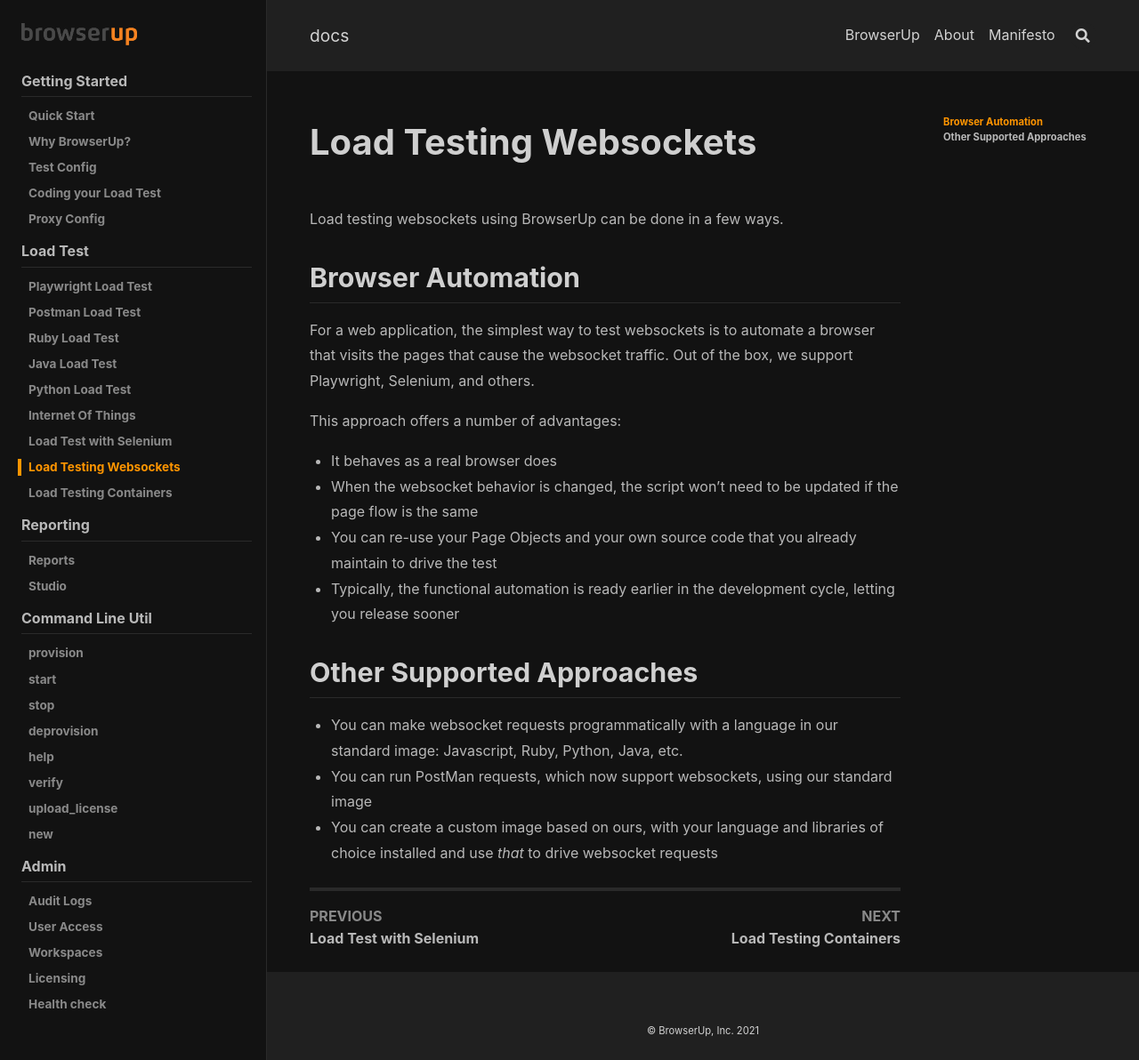
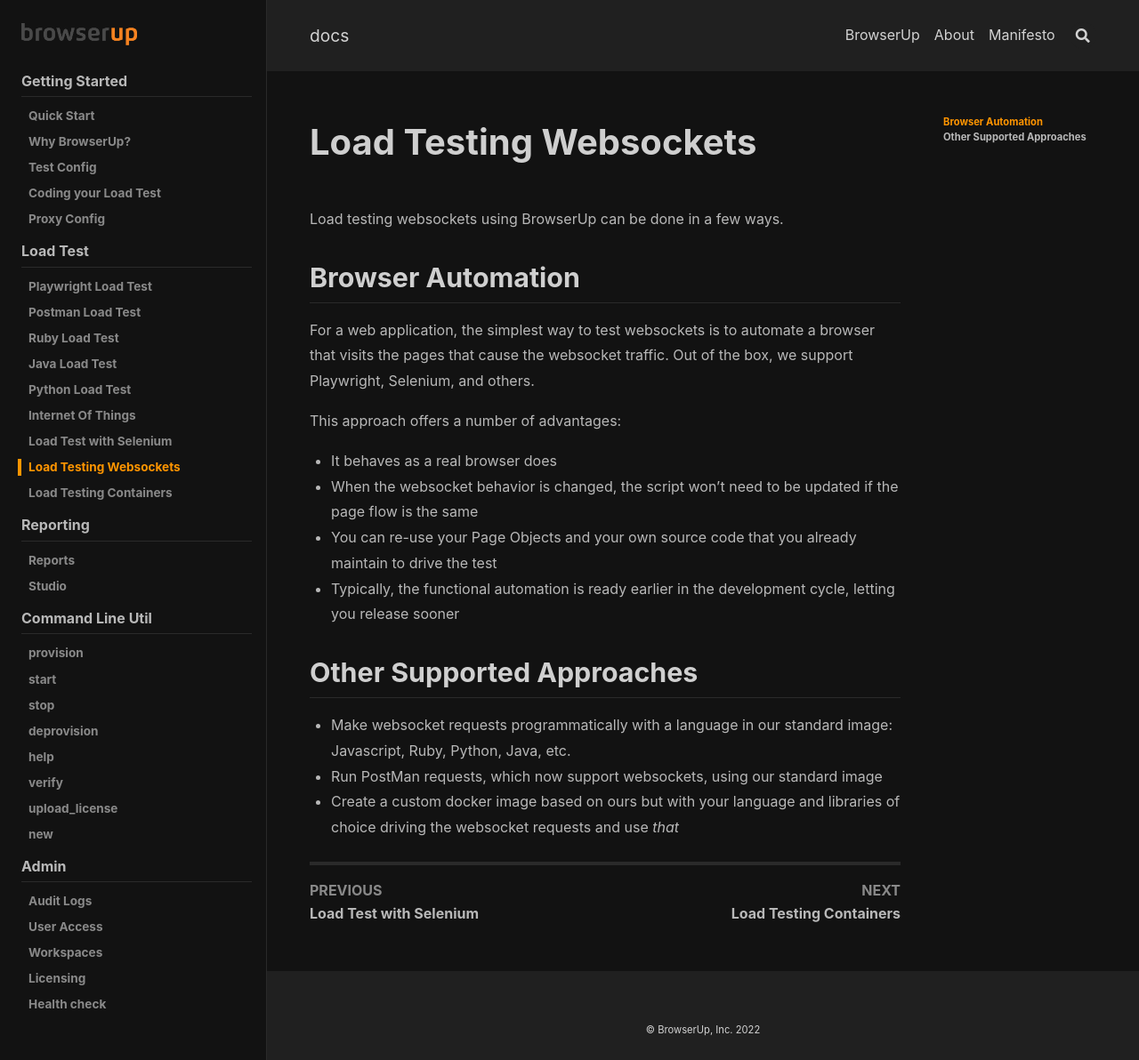
Before and after one commit to browserup/docs, a Jekyll site: the page built from en/load/load-testing-websockets.md, in a window 1280 px wide. Shown: the whole page at 89% size. Built offline with Jekyll 4.4.1, drawn with Linux system fonts in a browser that asks for light colours; nearby versions of some CDN libraries.

```diff
--- a/en/load/load-testing-websockets.md
+++ b/en/load/load-testing-websockets.md
@@ -19,7 +19,6 @@ This approach offers a number of advantages:
 
 ## Other Supported Approaches
 
-* You can make websocket requests programmatically with a language in our standard image: Javascript, Ruby, Python, Java, etc.
-* You can run PostMan requests, which now support websockets, using our standard image
-* You can create a custom image based on ours, with your language and libraries of choice installed and use _that_ to drive
-websocket requests
+* Make websocket requests programmatically with a language in our standard image: Javascript, Ruby, Python, Java, etc.
+* Run PostMan requests, which now support websockets, using our standard image
+* Create a custom docker image based on ours but with your language and libraries of choice driving the websocket requests and use _that_
```
Also changed, not shown: _data/locale.yml (+6 -6 lines), en/load/quick-start.md (+1 -1 lines), test/_data/locale.yml (+6 -6 lines).
